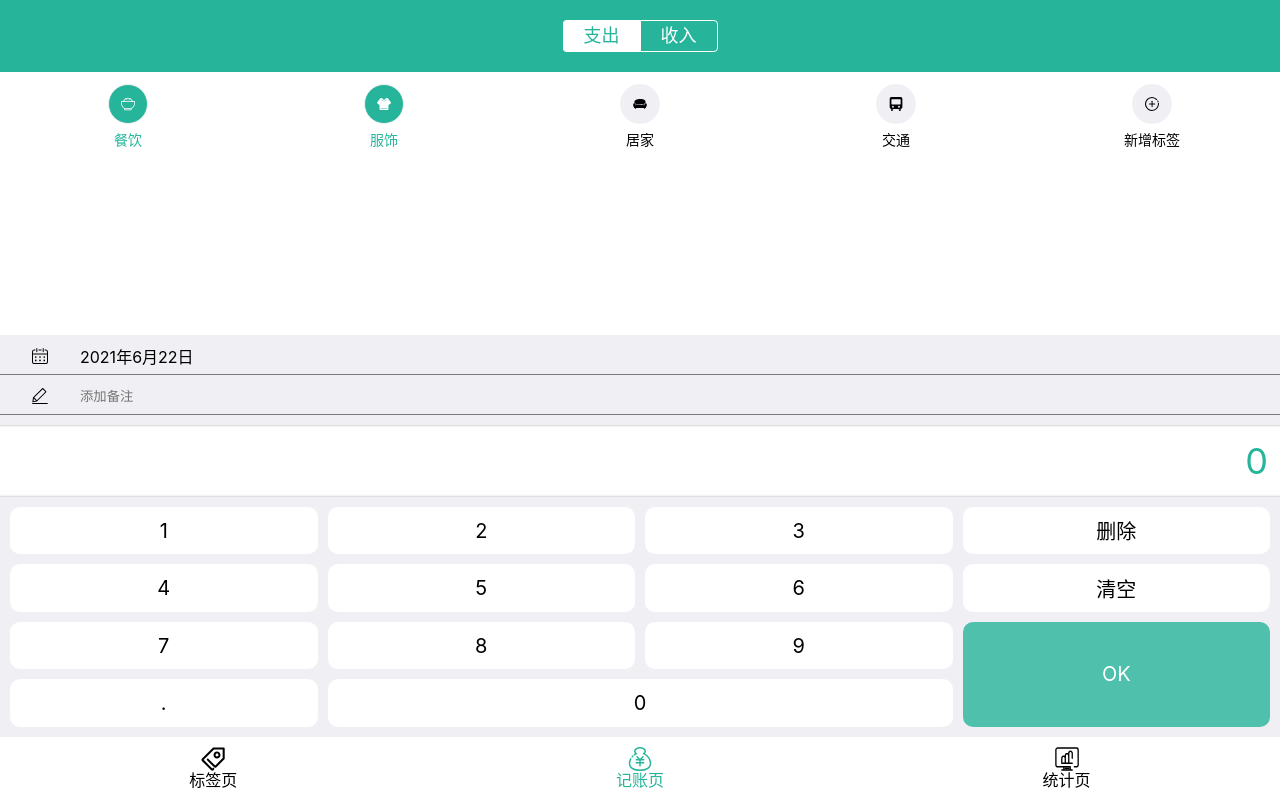
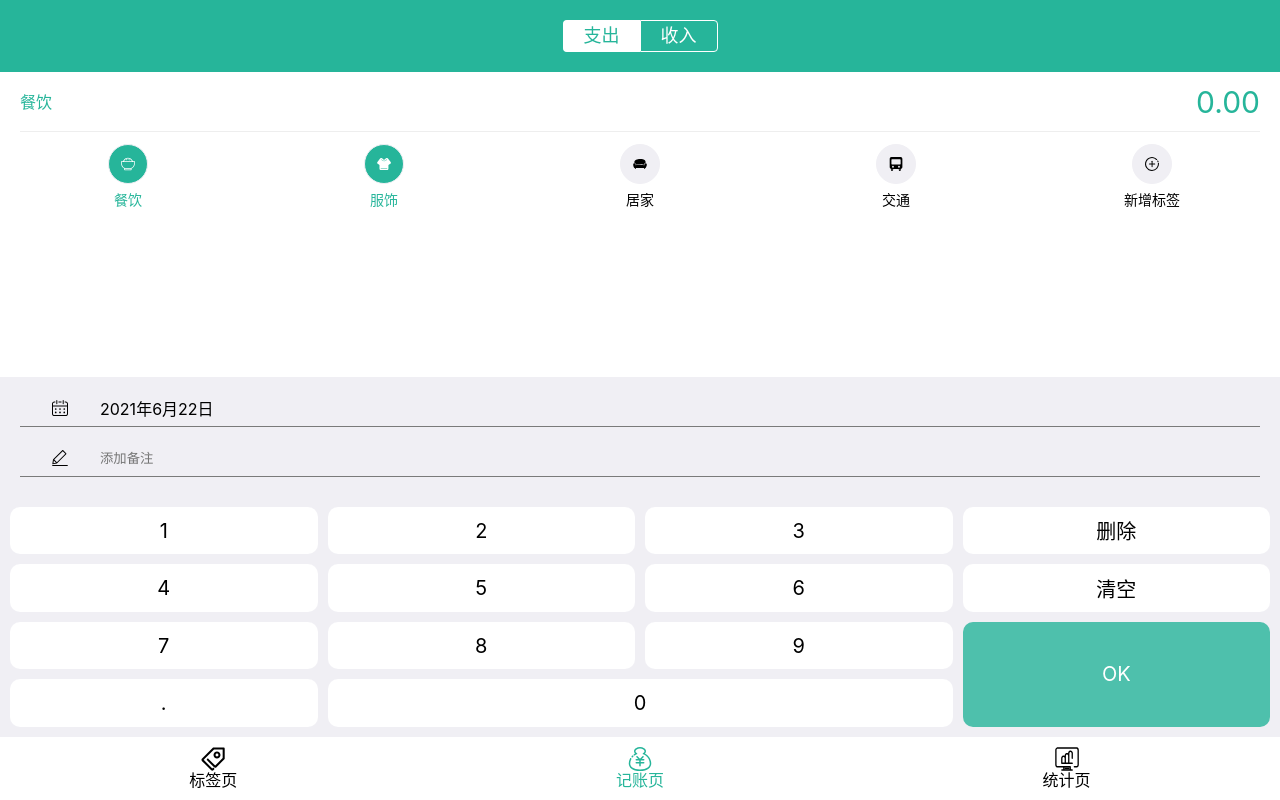
Before and after one commit to April-cl/daily-book, a React app: page /#/edit in a window 1280 px wide. Built offline with nearby package versions, Linux system fonts and the light colour scheme.

Commit message:
完成样式：记账页-展示面板

```diff
--- a/src/views/Edit.tsx
+++ b/src/views/Edit.tsx
@@ -32,6 +32,24 @@ const CategorySection = styled.section`
     }
   }
 `;
+const OutputSection = styled.section`
+  color: #26b59a;
+  background-color: #fff;
+  > .outputWrapper {
+    display: flex;
+    height: 60px;
+    line-height: 60px;
+    margin: 0 20px;
+    border-bottom: 1px solid #eee;
+    > .tagSelected {
+    }
+    > .count {
+      flex-grow: 1;
+      font-size: 30px;
+      text-align: right;
+    }
+  }
+`
 const TagsSection = styled.section`
   background-color: #fff;
   flex-grow: 1;
@@ -39,7 +57,7 @@ const TagsSection = styled.section`
     display: flex;
     flex-wrap: wrap;
     > li {
-      padding: 12px 0;
+      padding: 12px 20px;
       display: flex;
       flex-direction: column;
       align-items: center;
@@ -70,6 +88,7 @@ const DateSection = styled.section`
   position: relative;
   cursor: pointer;
   border-bottom: 1px solid #7a7a7a;
+  margin: 10px 20px;
   height: 40px;
   line-height: 40px;
   font-size: 16px;
@@ -107,7 +126,7 @@ const DateSection = styled.section`
 `;
 const NotesSection = styled.section`
   border-bottom: 1px solid #7a7a7a;
-  margin-bottom: 10px;
+  margin: 0 20px 20px;
   height: 40px;
   line-height: 40px;
 
@@ -120,18 +139,6 @@ const NotesSection = styled.section`
   }
 `;
 const NumberPadSection = styled.section`
-  display: flex;
-  flex-direction: column;
-  > .output {
-    color: #26b59a;
-    background-color: #fff;
-    font-size: 36px;
-    line-height: 72px;
-    text-align: right;
-    padding: 0 12px;
-    box-shadow: inset 0 -5px 3px -5px rgba(0, 0, 0, 0.35),
-    inset 0 5px 3px -5px rgba(0, 0, 0, 0.35);
-  }
   > .pad {
     padding: 10px;
     height: 240px;
@@ -178,6 +185,12 @@ function Edit() {
           <li>收入</li>
         </ul>
       </CategorySection>
+      <OutputSection>
+        <div className="outputWrapper">
+          <div className="tagSelected">餐饮</div>
+          <div className="count">0.00</div>
+        </div>
+      </OutputSection>
       <TagsSection>
         <ul>
           <li className="selected">
@@ -224,7 +237,6 @@ function Edit() {
         <input type="text" placeholder="添加备注"></input>
       </NotesSection>
       <NumberPadSection>
-        <div className="output">0</div>
         <div className="pad">
           <button>1</button>
           <button>2</button>
```
